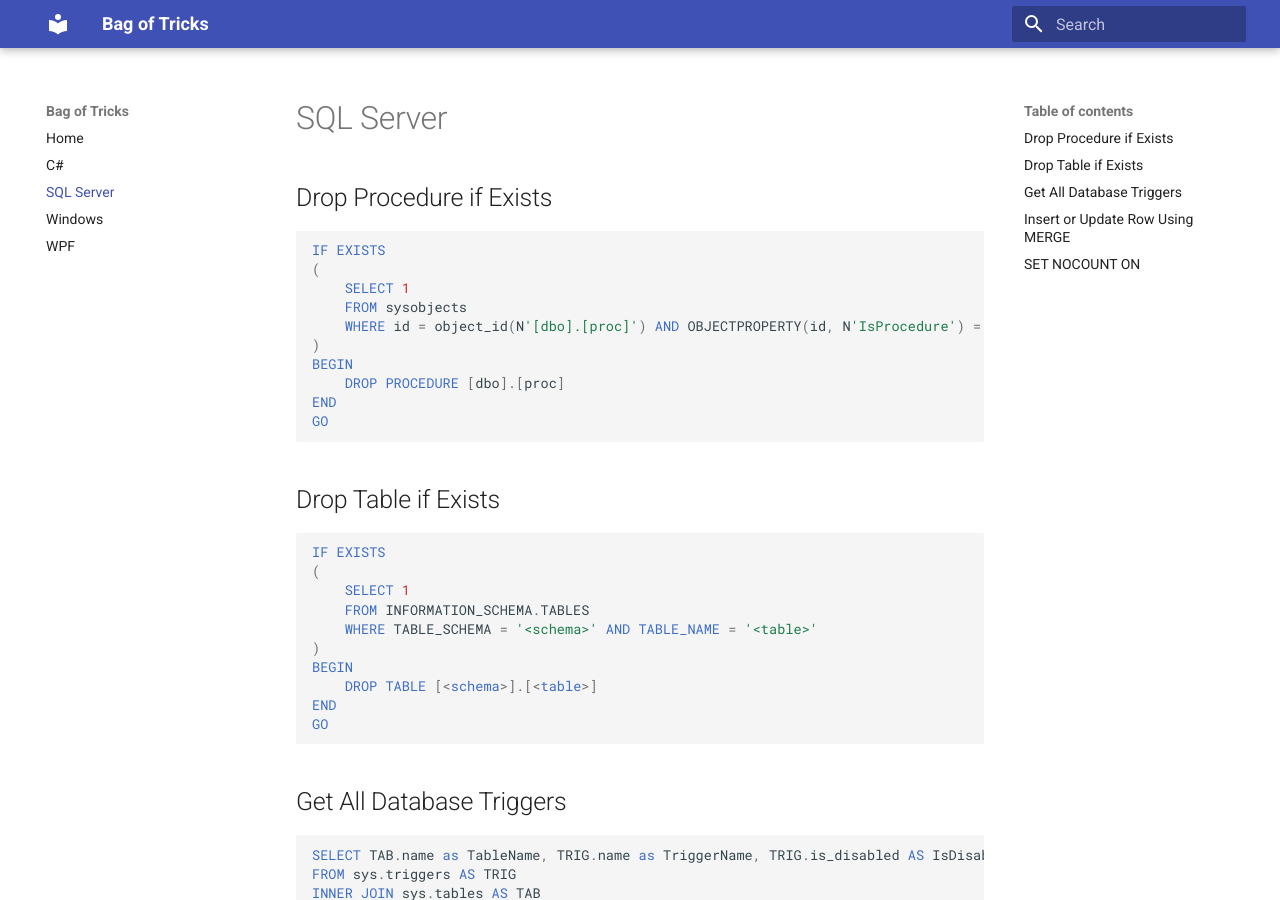
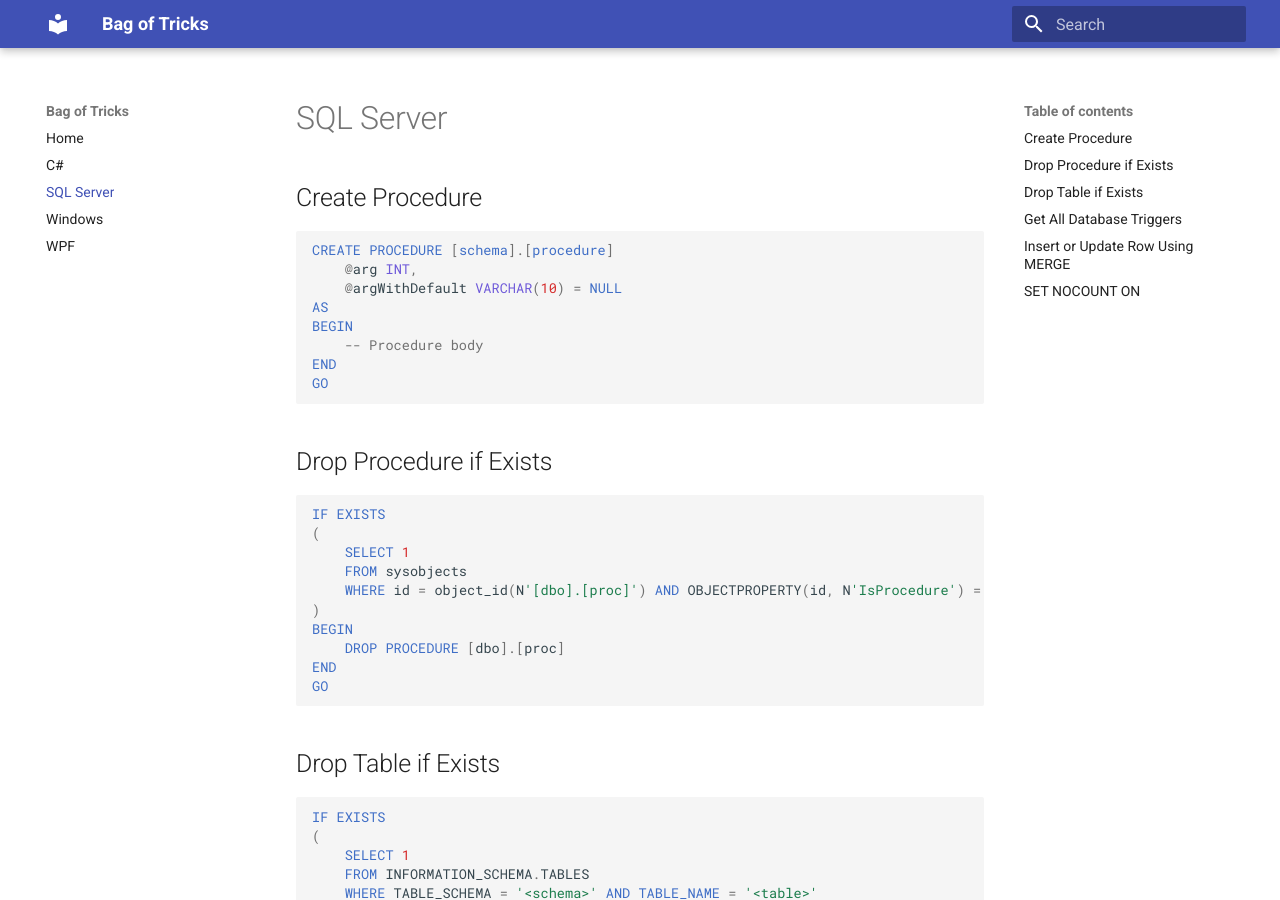
Before and after one commit to toasty-toast/notes, an MkDocs documentation site: the page built from docs/sql-server.md, in a window 1280 px wide and 900 px high. Built offline with MkDocs 1.6.1 and Material for MkDocs 9.7.7, drawn with Linux system fonts in a browser that asks for light colours.

Commit message:
Add boilerplate for creating a SQL Server procedure

````diff
--- a/docs/sql-server.md
+++ b/docs/sql-server.md
@@ -1,4 +1,17 @@
 # SQL Server
+
+## Create Procedure
+
+```SQL
+CREATE PROCEDURE [schema].[procedure]
+    @arg INT,
+    @argWithDefault VARCHAR(10) = NULL
+AS
+BEGIN
+    -- Procedure body
+END
+GO
+```
 
 ## Drop Procedure if Exists
 
````
